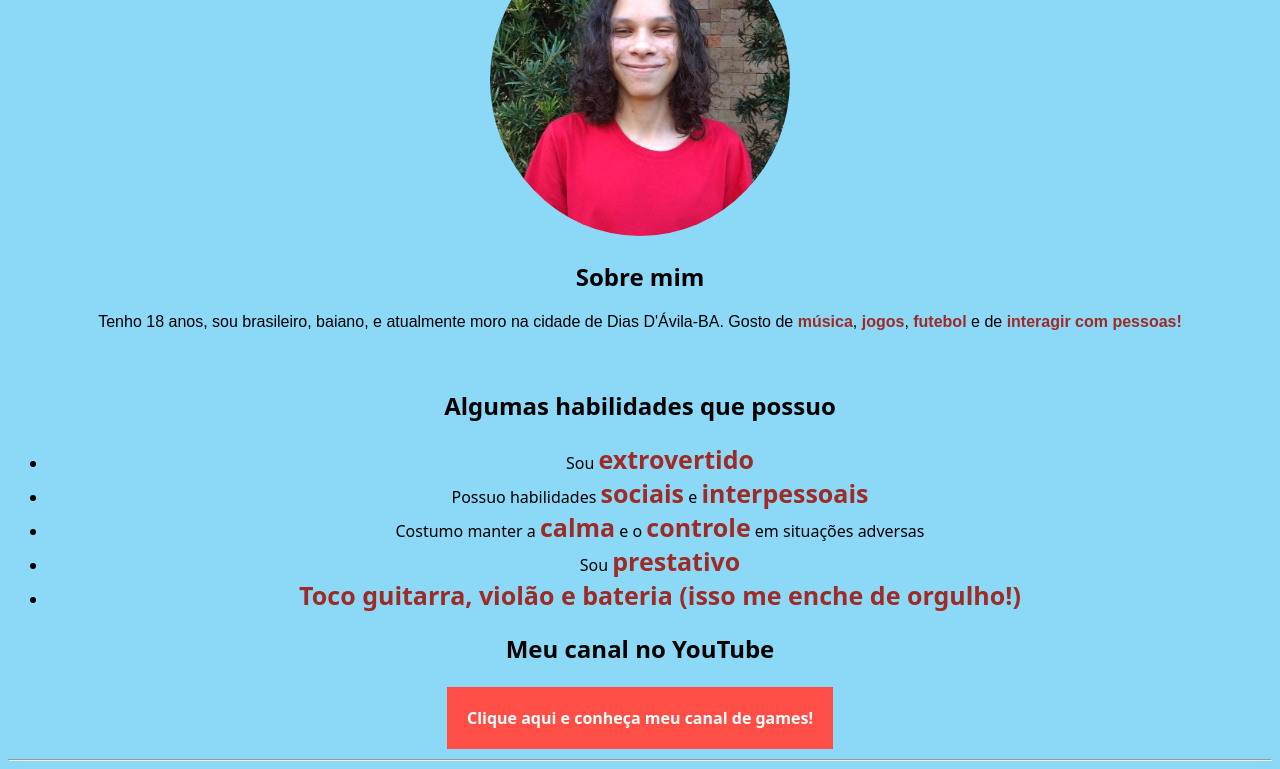
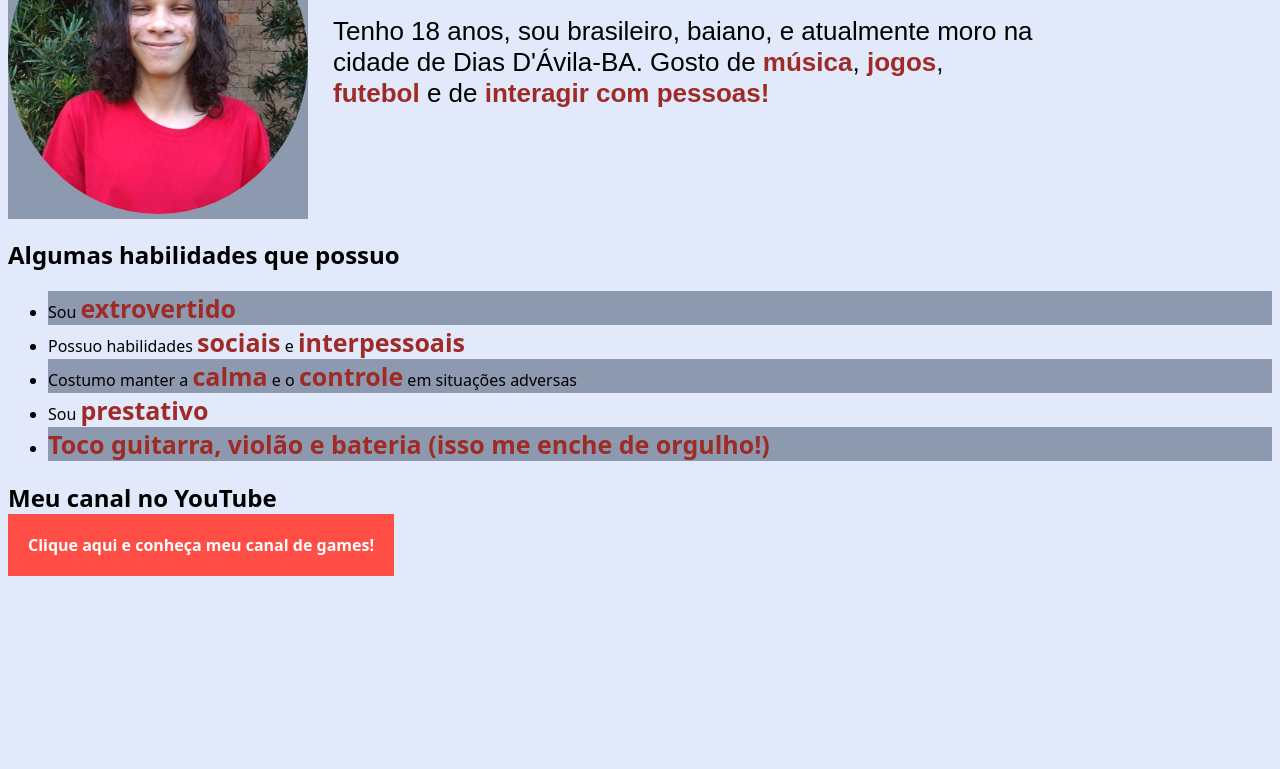
Before and after one commit to gustavotatu/gustavotatu.github.io, a plain HTML site: page index.html in a window 1280 px wide. Shown: the part 376-1145 px from the top of the page. After the commit the page ends 952 px from the top, so only its background shows below. Drawn offline with Linux system fonts and the light colour scheme.

Commit message:
Adição de Layout e Box Model no meu Porfólio Web

```diff
--- a/index.html
+++ b/index.html
@@ -1,77 +1,69 @@
 <!DOCTYPE html>
 <html lang="pt-br">
+
 <head>
   <meta charset="UTF-8">
   <title>Portfólio</title>
   <link rel="preconnect" href="https://fonts.googleapis.com">
   <link rel="preconnect" href="https://fonts.gstatic.com" crossorigin>
-    <link href="https://fonts.googleapis.com/css2?family=Roboto:ital,wght@0,100;0,300;0,400;0,500;0,700;0,900;1,100;1,300;1,400;1,500;1,700;1,900&display=swap" rel="stylesheet">
+  <link
+    href="https://fonts.googleapis.com/css2?family=Roboto:ital,wght@0,100;0,300;0,400;0,500;0,700;0,900;1,100;1,300;1,400;1,500;1,700;1,900&display=swap"
+    rel="stylesheet">
   <link rel="preconnect" href="https://fonts.googleapis.com">
   <link rel="preconnect" href="https://fonts.gstatic.com" crossorigin>
-    <link href="https://fonts.googleapis.com/css2?family=Nunito+Sans:ital,wght@0,200;0,300;0,400;0,600;0,700;0,800;0,900;1,200;1,300;1,400;1,600;1,700;1,800;1,900&family=Roboto:ital,wght@0,100;0,300;0,400;0,500;0,700;0,900;1,100;1,300;1,400;1,500;1,700;1,900&display=swap" rel="stylesheet">
-    <style>
-      body {
-        background-color: #8cd9f7;
-        text-align: center;
-        font-family: system-ui, -apple-system, BlinkMacSystemFont, 'Segoe UI', Roboto, Oxygen, Ubuntu, Cantarell, 'Open Sans', 'Helvetica Neue', sans-serif;
-      }
+  <link
+    href="https://fonts.googleapis.com/css2?family=Nunito+Sans:ital,wght@0,200;0,300;0,400;0,600;0,700;0,800;0,900;1,200;1,300;1,400;1,600;1,700;1,800;1,900&family=Roboto:ital,wght@0,100;0,300;0,400;0,500;0,700;0,900;1,100;1,300;1,400;1,500;1,700;1,900&display=swap"
+    rel="stylesheet">
+  <link rel="stylesheet" href="style.css">
+</head>
 
-      #gus-picture {
-        border-radius: 50%;
-      }
-
-      p {
-        font-family: Nunito-Sans, sans-serif;
-      }
-
-      strong {
-        color: #9e2b25;
-      }
-
-      .elements-list {
-        font-size: 25px;
-      }
-
-      #link-canal {
-        background-color: #ff4e45;
-        color: white;
-        padding: 20px;
-        text-decoration: none;
-        font-weight: 600;
-      }
-
-      hr {
-        color: black;
-      }
-    </style>
-  </head>
 <body>
+  <div>
     <h1>Meu Portfólio</h1>
+  </div>
+  <div>
     <h2>Índice</h2>
     <ol>
       <li><a href="#gus">Gustavo Pereira da Silva</a> </li>
-      <li><a href="#sobre">Sobre mim</a></li>
       <li><a href="#hab">Algunas habilidades que possuo</a></li>
       <li><a href="#yt">Meu canal no YouTube</a></li>
     </ol>
-  <h2  id="gus">Gustavo Pereira da Silva</h2>
+  </div>
+  <div>
+    <div class="nome">
+      <h2 id="gus">Gustavo Pereira da Silva</h2>
+    </div>
+    <div class="picture">
       <img id="gus-picture" src="./gustavocamisavermelha2.jpeg" alt="Esse sou eu!" width="300px">
-  <h2  id="sobre">Sobre mim</h2>
-  <p>Tenho 18 anos, sou brasileiro, baiano, e atualmente moro na cidade de Dias D'Ávila-BA. Gosto de <strong>música</strong>, <strong>jogos</strong>, <strong>futebol</strong> e de <strong>interagir com pessoas!</strong></p>
-  <br>
-  <h2  id="hab">Algumas habilidades que possuo</h2>
-  <ul>
+    </div>
+    <div class="sobre">
+      <h2 id="sobre">Sobre mim</h2>
+      <p>Tenho 18 anos, sou brasileiro, baiano, e atualmente moro na cidade de Dias D'Ávila-BA. Gosto de
+        <strong>música</strong>, <strong>jogos</strong>, <strong>futebol</strong> e de <strong>interagir com
+          pessoas!</strong></p>
+    </div>
+  </div>
+  <div>
+    <h2 id="hab">Algumas habilidades que possuo</h2>
+    <div>
+      <ul class="lista-habs">
         <li>Sou <strong class="elements-list">extrovertido</strong></li>
-    <li>Possuo habilidades <strong class="elements-list">sociais</strong> e <strong class="elements-list">interpessoais</strong></li>
-    <li>Costumo manter a <strong class="elements-list">calma</strong> e o <strong class="elements-list">controle</strong> em situações adversas</li>
+        <li>Possuo habilidades <strong class="elements-list">sociais</strong> e <strong
+            class="elements-list">interpessoais</strong></li>
+        <li>Costumo manter a <strong class="elements-list">calma</strong> e o <strong
+            class="elements-list">controle</strong> em situações adversas</li>
         <li>Sou <strong class="elements-list">prestativo</strong></li>
         <li><strong class="elements-list">Toco guitarra, violão e bateria (isso me enche de orgulho!)</strong></li>
       </ul>
-  <h2  id="yt">Meu canal no YouTube</h2>
-  <br>
-  <a id="link-canal" href="https://www.youtube.com/channel/UCy13TVqS3p0OcNm9x7MdxmA" target="_blank">Clique aqui e conheça meu canal de games!</a>
-  <br>
-  <br>
-  <hr>
+    </div>
+  </div>
+  <div>
+    <h2 id="yt">Meu canal no YouTube</h2>
+  </div>
+  <div>
+    <a id="link-canal" href="https://www.youtube.com/channel/UCy13TVqS3p0OcNm9x7MdxmA" target="_blank">Clique aqui e
+    conheça meu canal de games!</a>
+  </div>
 </body>
+
 </html>
--- /dev/null
+++ b/style.css
@@ -0,0 +1,51 @@
+body {
+    background-color: #E1E9FA;
+    font-family: system-ui, -apple-system, BlinkMacSystemFont, 'Segoe UI', Roboto, Oxygen, Ubuntu, Cantarell, 'Open Sans', 'Helvetica Neue', sans-serif;
+  }
+
+  #gus-picture {
+    border-radius: 50%;
+    width: 300px;
+  }
+
+  p {
+    font-family: Nunito-Sans, sans-serif;
+  }
+
+  strong {
+    color: #9e2b25;
+  }
+
+  .elements-list {
+    font-size: 25px;
+  }
+
+  #link-canal {
+    background-color: #ff4e45;
+    color: white;
+    padding: 20px;
+    text-decoration: none;
+    font-weight: 600;
+  }
+
+  .sobre {
+    position: absolute;
+    margin-top: -320px;
+    margin-left: 325px;
+    width: 700px;
+    height: 320px;
+    font-size: 26px;
+  }
+
+  .nome {
+    text-align: center;
+  }
+
+  .picture {
+    background-color: #8d99ae;
+    width: 300px;
+  }
+
+  .lista-habs li:nth-of-type(odd) {
+    background-color: #8d99ae;
+  }
```
Lines whose indentation alone changed are shown as unchanged.
